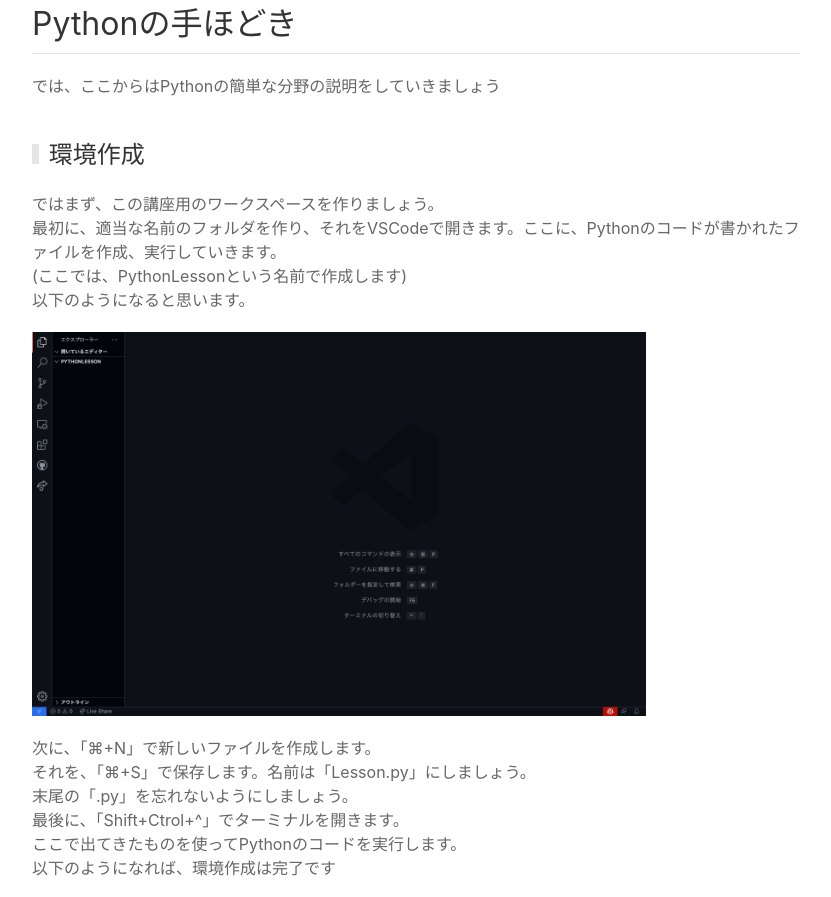
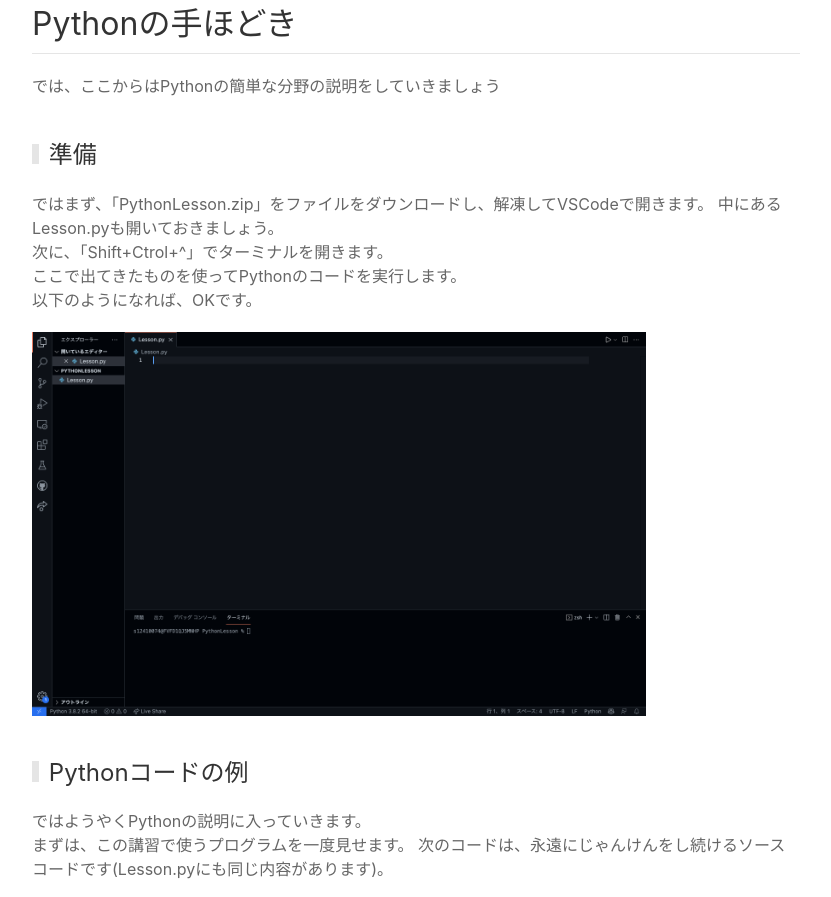
Before and after one commit to Luke256/Luke256.github.io, a plain HTML site: page PythonLesson_Joho/index.html in a window 1280 px wide. Shown: the part 838-1735 px from the top of the page, without its empty margins (224-1055 px from the left). Drawn offline with nearby package versions, Linux system fonts and the light colour scheme.

Commit message:
ちょい変更

```diff
--- a/PythonLesson_Joho/index.html
+++ b/PythonLesson_Joho/index.html
@@ -108,29 +108,20 @@
         <p>
             では、ここからはPythonの簡単な分野の説明をしていきましょう
         </p>
-        <h3 class="uk-heading-bullet" id="env">環境作成</h3>
+        <h3 class="uk-heading-bullet" id="env">準備</h3>
             <p>
-                ではまず、この講座用のワークスペースを作りましょう。<br>
-                最初に、適当な名前のフォルダを作り、それをVSCodeで開きます。ここに、Pythonのコードが書かれたファイルを作成、実行していきます。<br>
-                (ここでは、PythonLessonという名前で作成します)<br>
-                以下のようになると思います。
-            </p>
-            <img src="images/image1.png" width="80%" alt="PythonLessonというファイルがVSCodeで開かれている" uk-image>
-
-            <p>
-                次に、「&#x2318;+N」で新しいファイルを作成します。<br>
-                それを、「&#x2318;+S」で保存します。名前は「Lesson.py」にしましょう。<br>
-                末尾の「.py」を忘れないようにしましょう。<br>
-                最後に、「Shift+Ctrol+^」でターミナルを開きます。<br>
+                ではまず、「PythonLesson.zip」をファイルをダウンロードし、解凍してVSCodeで開きます。
+                中にあるLesson.pyも開いておきましょう。<br>
+                次に、「Shift+Ctrol+^」でターミナルを開きます。<br>
                 ここで出てきたものを使ってPythonのコードを実行します。<br>
-                以下のようになれば、環境作成は完了です
+                以下のようになれば、OKです。
             </p>
             <img src="images/image2.png" width="80%" alt="Lesson.pyというフォルダが作成され、開かれている。下部にターミナル" uk-image>
         <h3 class="uk-heading-bullet" id="example">Pythonコードの例</h3>
         <p>
             ではようやくPythonの説明に入っていきます。<br>
             まずは、この講習で使うプログラムを一度見せます。
-            次のコードは、永遠にじゃんけんをし続けるソースコードです。
+            次のコードは、永遠にじゃんけんをし続けるソースコードです(Lesson.pyにも同じ内容があります)。
         </p>
         <program>
 # -*- coding: utf-8 -*-
```
